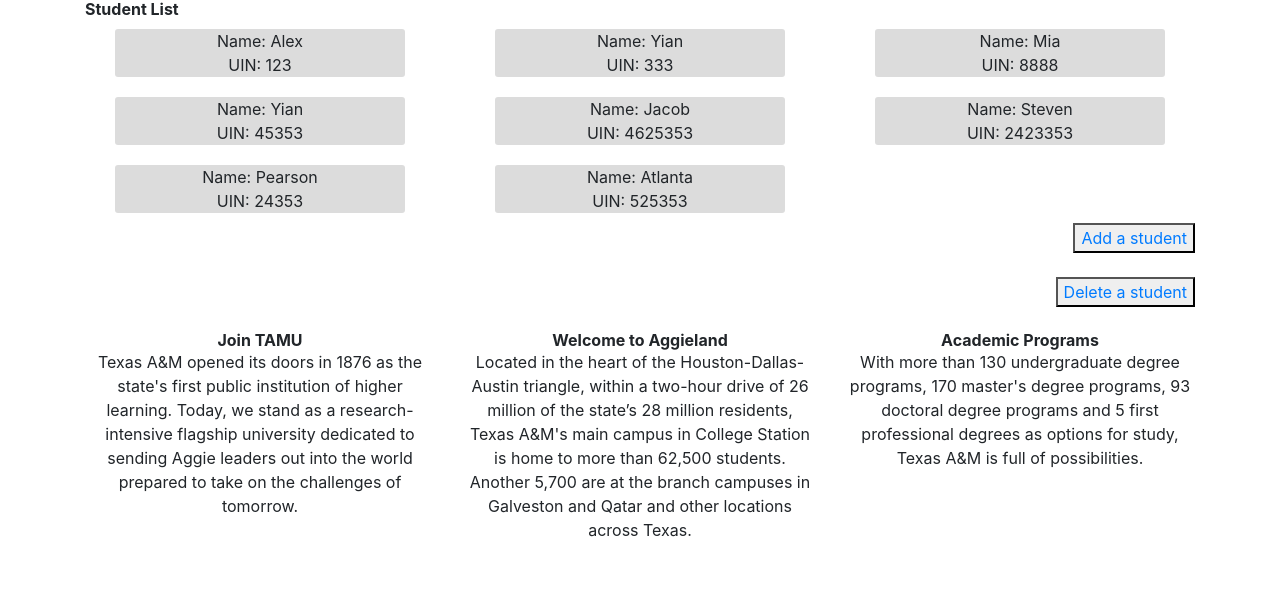
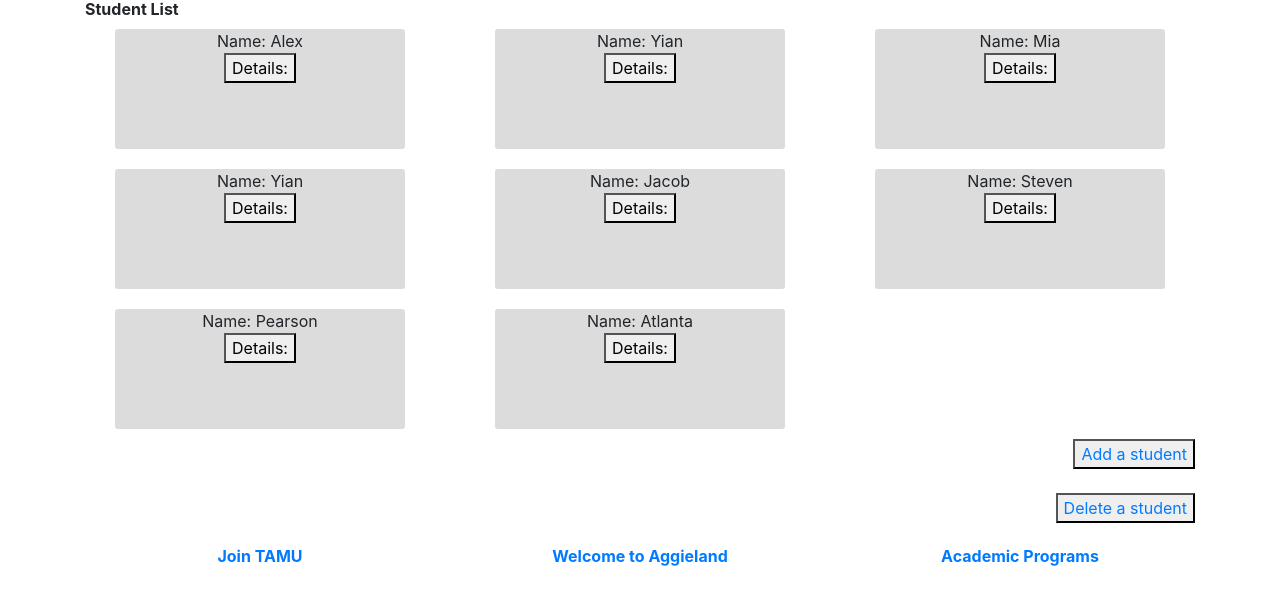
Before and after one commit to hdx1993/Django, a Django app: page / in a window 1280 px wide. Shown: the part 96-701 px from the top of the page. Run offline with Django 3.2, Linux system fonts and the light colour scheme; data comes from the database, SQL or seed files in the repository; some libraries are stand-ins or nearby versions.

Commit message:
add jquery file to students and TAMU info

```diff
--- a/Student/main/templates/header.html
+++ b/Student/main/templates/header.html
@@ -1,10 +1,26 @@
+{% load staticfiles %}
 <!DOCTYPE html>
 <html>
 <head>
-	{% load staticfiles %}
+
 
 	<title>Texas A&M University</title>
 
-	<link rel='stylesheet' href={% static "bootstrap.css" %} />
-	<link rel='stylesheet' href={% static "main.css" %} />
+	<link rel='stylesheet' href="{% static 'bootstrap.css' %}" />
+	<link rel='stylesheet' href="{% static 'main.css' %}" />
+	<script src="https://code.jquery.com/jquery-3.3.1.min.js"></script>
+	<script src="{% static 'main.js' %}"></script>
+	<script type="text/javascript">
+	// $(document).ready(function() {
+	// 	$('.row').on('click', 'h3', function() {
+	// 		$(this).closest('.row').find('.slidedown').slideDown();
+	// 	});
+	// 	$('.detail').on('click', 'button', function() {
+	// 		$(this).closest('.detail'.)find('.uin').slideDown();
+	// 	});
+
+
+	// });
+	// alert($('p').length);
+	</script>
 </head>
--- a/Student/main/templates/index.html
+++ b/Student/main/templates/index.html
@@ -18,8 +18,15 @@
 			<div class='col-md-4'>
 				<section>
 					<p class='person'>Name: {{person.name}} </p>
-					<p class='person'>UIN: {{person.uin}} </p>
-					<!-- <p class='person'>Year: {{person.year}} </p> -->
+
+					<!--  -->
+          <div class='detail'>
+
+            <button>Details: </button><br>
+            <span class='uin'>UIN: {{person.uin}} </span>
+            <br>
+            <span class='uin'>Year: {{person.year}} </span>
+          </div>
 				</section>
 			</div>
 			{% endfor %}
@@ -39,26 +46,34 @@
 
   <div class='container text-center'>
     <div class='row'>
-      <div class='col-sm-4 col-xs-10 col-xs-offset-1 col-sm-offset-0'>
-        <i class='glyphicon glyphicon-briefcase '></i>
-        <h3>Join TAMU</h3>
-        <p>Texas A&M opened its doors in 1876 as the state's first public institution of higher learning. Today, we stand as a research-intensive flagship university dedicated to sending Aggie leaders out into the world prepared to take on the challenges of tomorrow.</p>
+
+      <div class='col-sm-4 col-xs-6'>
+        <div class='span'>
+          <h3><a href='#'>Join TAMU</a><h3>
+          <!-- <div class="desc"> -->
+          <p class='slidedown'>&nbsp&nbspTexas A&M opened its doors in 1876 as the state's first public institution of higher learning. Today, we stand as a research-intensive flagship university dedicated to sending Aggie leaders out into the world prepared to take on the challenges of &nbsp&nbsptomorrow.</p>
+        </div>
       </div>
 
       <div class='col-sm-4 col-xs-6'>
-        <i class='glyphicon glyphicon-random'></i>
-        <h3>Welcome to Aggieland</h3>
-        <p>Located in the heart of the Houston-Dallas-Austin triangle, within a two-hour drive of 26 million of the state’s 28 million residents, Texas A&M's main campus in College Station is home to more than 62,500 students. Another 5,700 are at the branch campuses in Galveston and Qatar and other locations across Texas.</p>
+        <div class='span'>
+          <h3><a href='#'>Welcome to Aggieland</a><h3>
+          <p class='slidedown'>Located in the heart of the Houston-Dallas-Austin triangle, within a two-hour drive of 26 million of the state’s 28 million residents, Texas A&M's main campus in College Station is home to more than 62,500 students. Another 5,700 are at the branch campuses in Galveston and Qatar and other locations across Texas.</p>
+        </div>
       </div>
 
       <div class='col-sm-4 col-xs-6'>
-        <i class='glyphicon glyphicon-send'></i>
-        <h3>Academic Programs</h3>
-        <p>With more than 130 undergraduate degree programs, 170 master's degree programs, 93 doctoral degree programs and 5 first professional degrees as options for study, Texas A&M is full of possibilities.</p>
+        <div class='span'>
+          <h3><a href='#'>Academic Programs</a><h3>
+          <p class='slidedown'>With more than 130 undergraduate degree programs, 170 master's degree programs, 93 doctoral degree programs and 5 first professional degrees as options for study, Texas A&M is full of possibilities.</p>
+        </div>
       </div>
     </div>
   </div>
-</div>
 <!--
 	 // <script src="https://ajax.googleapis.com/ajax/libs/jquery/1.11.1/jquery.min.js"></script> <script src="bootstrap.js></script> -->
+   <script src="https://ajax.googleapis.com/ajax/libs/jquery/2.1.3/jquery.min.js"></script>
+  <script src="static/main.js"</script>
+
+
 {% include 'footer.html' %}
--- a/Student/static/main.css
+++ b/Student/static/main.css
@@ -12,10 +12,15 @@
   margin: 0 auto;
 }
 
+button {
+  color:black;
+}
+
 section {
   padding: 0;
   margin: 0;
   min-width: 290px;
+  min-height: 120px;
   border-radius: 3px;
   background-color: #DCDCDC;
   text-align: center;
@@ -25,6 +30,7 @@
 
 img {
   /*border-radius: 80px;*/
+  /*display: none;*/
   width: 100%;
 }
 
@@ -48,6 +54,17 @@
   margin: 0;
 }
 
-.col-sm-4 p {
-  font-size: 16px;
+.row .slidedown {
+  /*color: gray;*/
+  display: none;
 }
+
+.detail .clickhere{
+  font-size: 1em;
+  margin: 0;
+  padding: 0;
+}
+.detail .uin {
+  padding: 0;
+  display: none;
+}
--- /dev/null
+++ b/Student/static/main.js
@@ -0,0 +1,14 @@
+$(document).ready(function() {
+	// alert("here");
+	// alert($('button').length);
+
+	$('.detail').on('click', 'button', function(event) {
+		event.preventDefault();
+		$(this).closest('.detail').find('.uin').slideToggle();
+	});
+	$('.span').on('click', 'h3', function(event) {
+		event.preventDefault();
+		$(this).closest('.span').find('.slidedown').slideToggle();
+	});
+
+});
```
